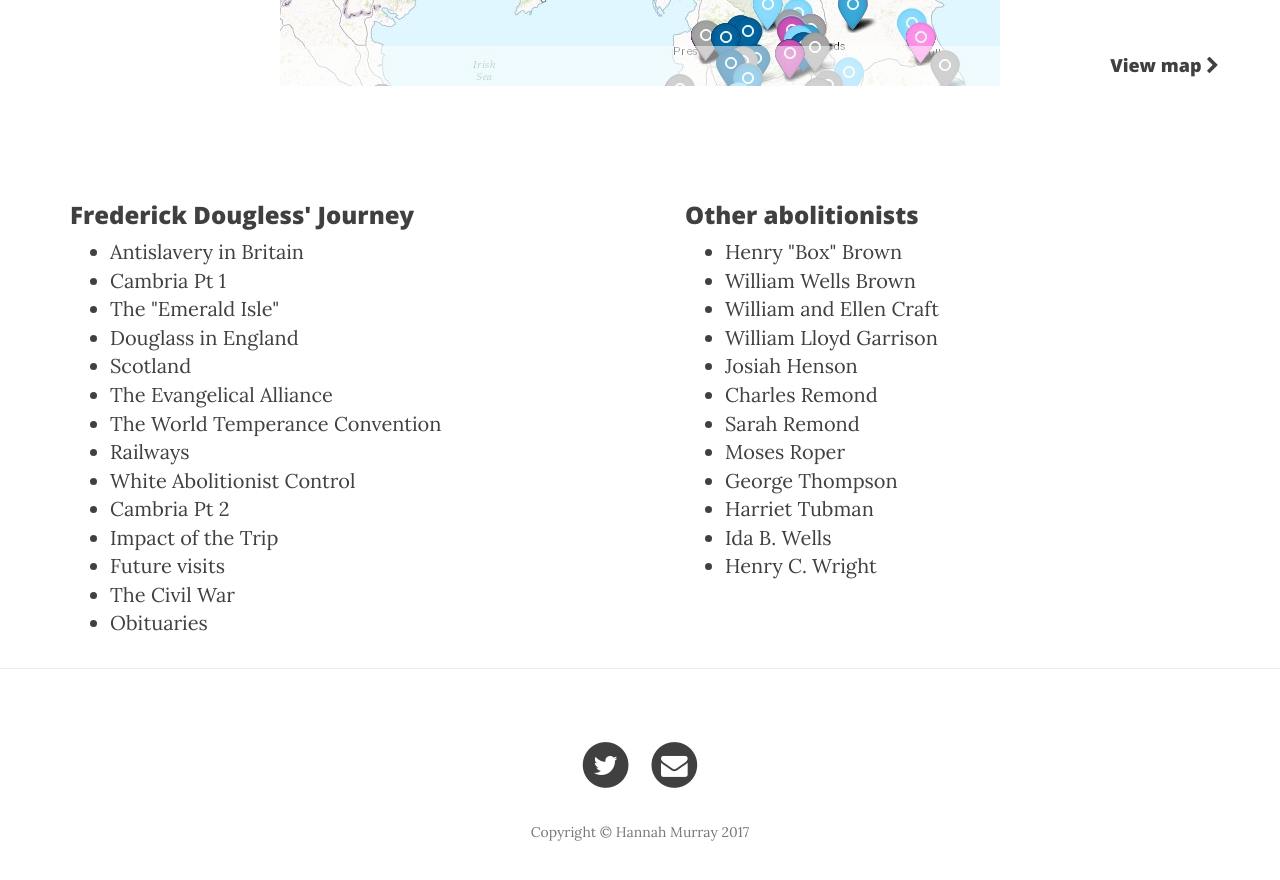
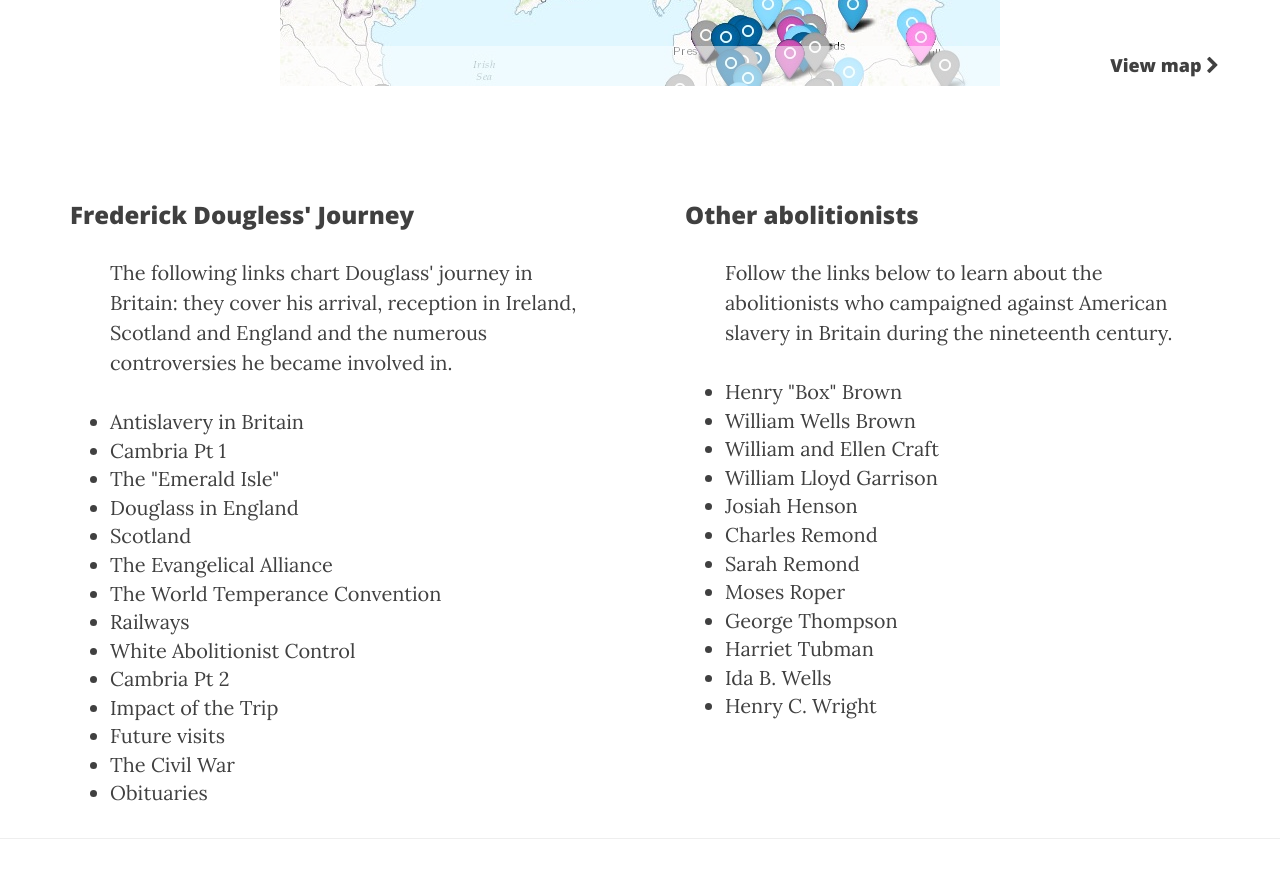
Before and after one commit to FDUK/fduk.github.io, a Jekyll site: the page built from index.html, in a window 1280 px wide and 900 px high, scrolled down 1833 px. Shown: the top 880 px of the window. Built offline with Jekyll 4.4.1, drawn with Linux system fonts in a browser that asks for light colours; nearby versions of some CDN libraries; the list of posts is cut into pages by our own code.

Commit message:
Update index.html

```diff
--- a/index.html
+++ b/index.html
@@ -46,7 +46,6 @@
              <div class="col-md-6">
                 <h2>Other abolitionists</h2>
                  <p>Follow the links below to learn about the abolitionists who campaigned against American slavery in Britain during the nineteenth century.</p>
-
             </div>
                 <div style="position: relative">
                     <a href="/abolitionistsMap/" class="thumb">
@@ -68,6 +67,8 @@
             <div class="col-md-6">
                 <h3 style="padding-top: 4em">Frederick Dougless' Journey</h3>
                 <ul class="sidenav">
+                <p>The following links chart Douglass' journey in Britain: they cover his arrival, reception in Ireland, Scotland and England and the numerous controversies he became involved in.</p>
+
                     {% comment %}
                       Generates nav of pages with `layout: journey` in the front-matter (ie JUST journey pages)
                       Plus excludes pages without title
@@ -92,6 +93,8 @@
              <div class="col-md-6">
                 <h3 style="padding-top: 4em">Other abolitionists</h3>
                 <ul class="sidenav">
+                <p>Follow the links below to learn about the abolitionists who campaigned against American slavery in Britain during the nineteenth century.</p>
+
                     {% comment %}
                       Generates nav of pages with `layout: abolitionist` in the front-matter (ie JUST abolitionist pages)
                       Plus excludes pages without title
```
